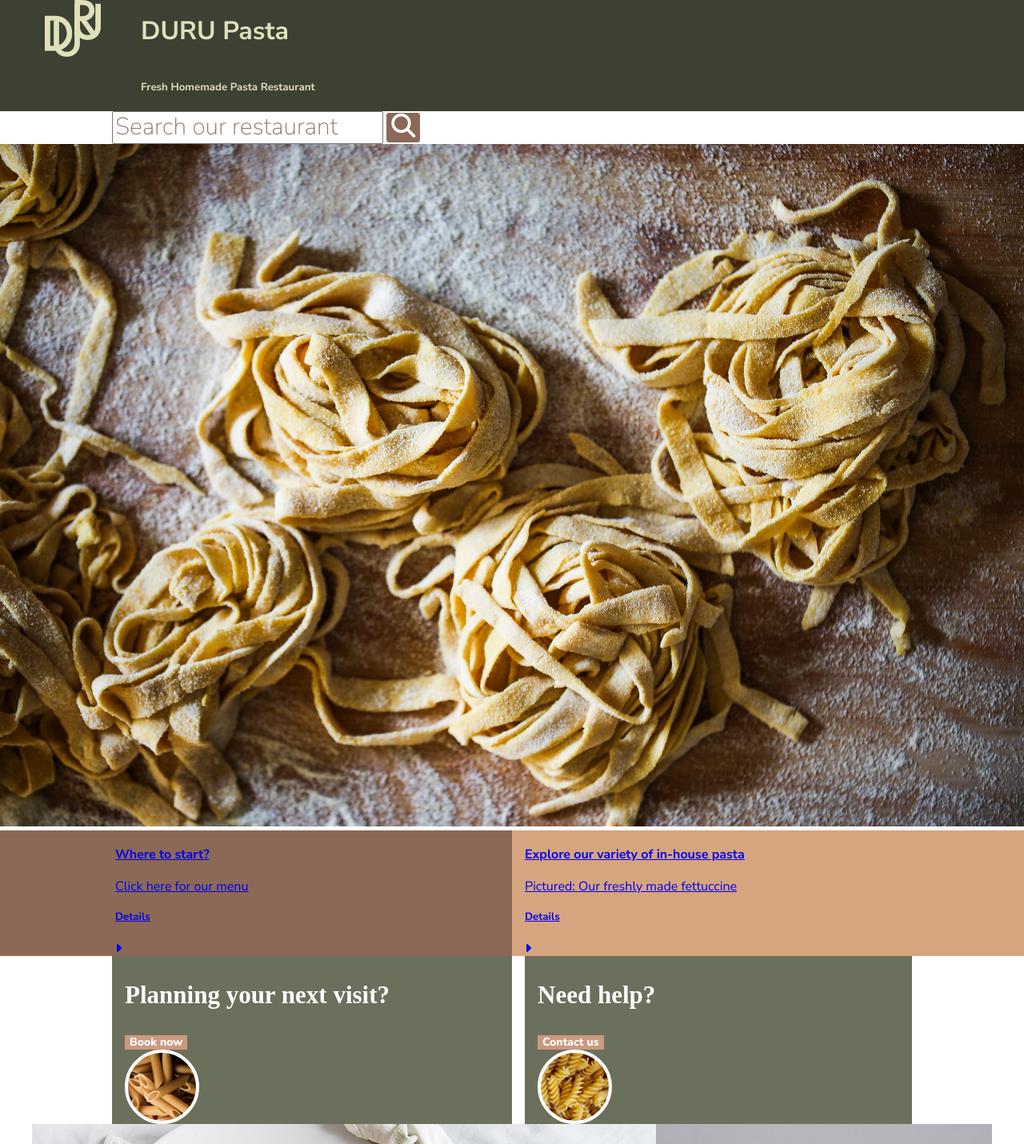
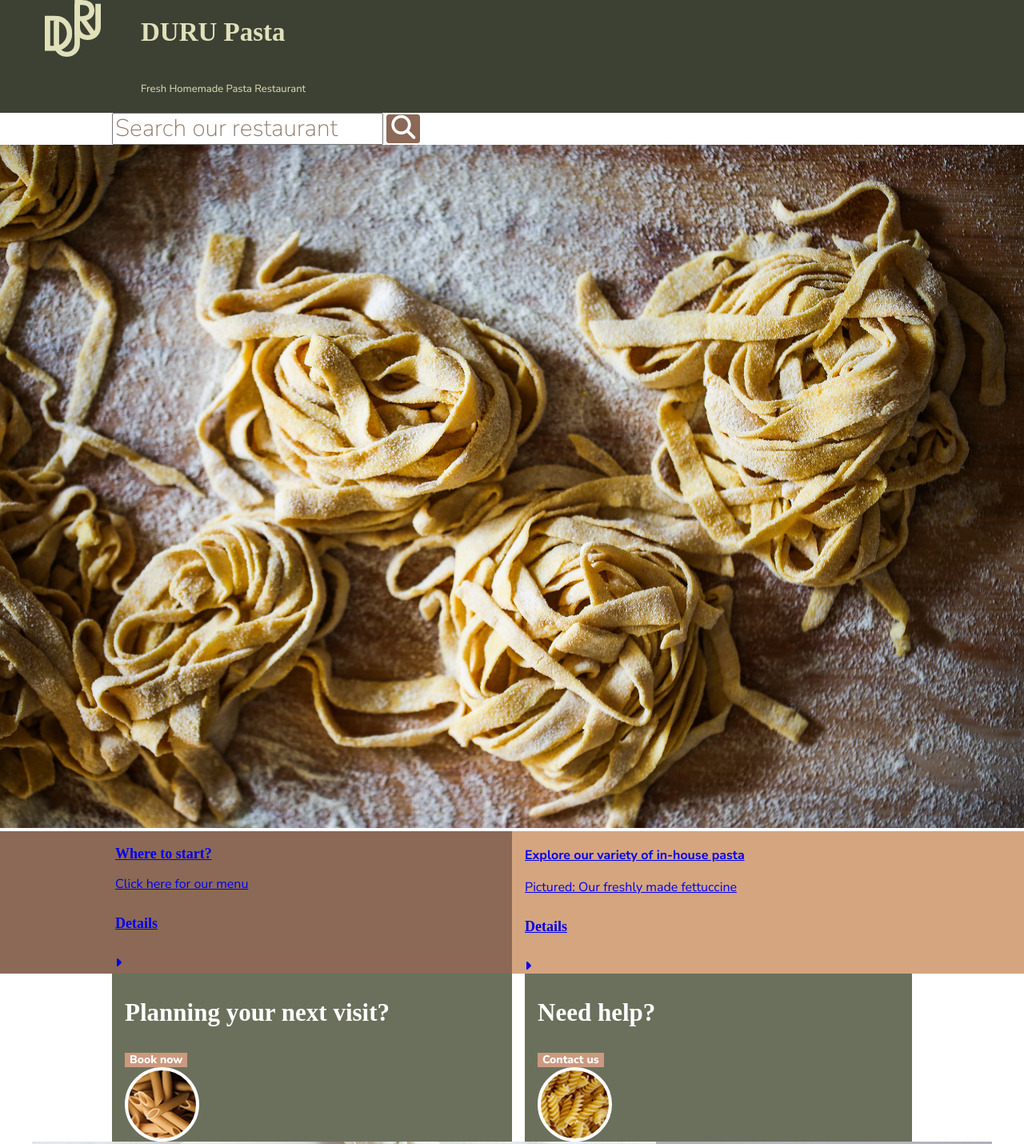
Before and after one commit to Jadedinhh/web-2-homework, a plain HTML site: page deploy/index.html in a window 1280 px wide. Shown: the top 1430 px of the page at 80% size. Drawn offline with Linux system fonts and the light colour scheme; a script that the page names is missing; a web font is replaced by a local one.

Commit message:
updated font

```diff
--- a/deploy/index.html
+++ b/deploy/index.html
@@ -50,7 +50,7 @@
             <li id=h1>
                 <a href="#">
                     <div>
-                        <h4>Where to start?</h4>
+                        <h3>Where to start?</h4>
                         <p>Click here for our menu</p>
                     </div>
 
--- a/dev/scss/layout/_footer.scss
+++ b/dev/scss/layout/_footer.scss
@@ -45,6 +45,9 @@ footer {
             button {
                 background-color: $chocomilk;
                 color: $white;
+                font-weight: 800;
+                font-size: rem-calc(14);
+                border: none;
             }
 
 
--- a/dev/scss/layout/_header.scss
+++ b/dev/scss/layout/_header.scss
@@ -33,6 +33,21 @@ header{
                  grid-area: section;
              }
 
+             h1{
+                font-family: 'Halant', serif;
+                font-weight: 700;
+                font-size: rem-calc(23);
+
+                @include lg{
+                    font-size: rem-calc(33);
+                }
+             }
+
+             h5{
+                 font-weight: 400;
+                 font-size: rem-calc(13);
+             }
+
         }
     }
 }
--- a/dev/scss/sections/_search.scss
+++ b/dev/scss/sections/_search.scss
@@ -13,6 +13,7 @@
 
         form{
              input{
+                 font-weight: 400;
                  @include md{
                      font-size: rem-calc(30);
                      font-weight: 200;
```
Also changed, not shown: deploy/css/styles.css, 1 other file.
